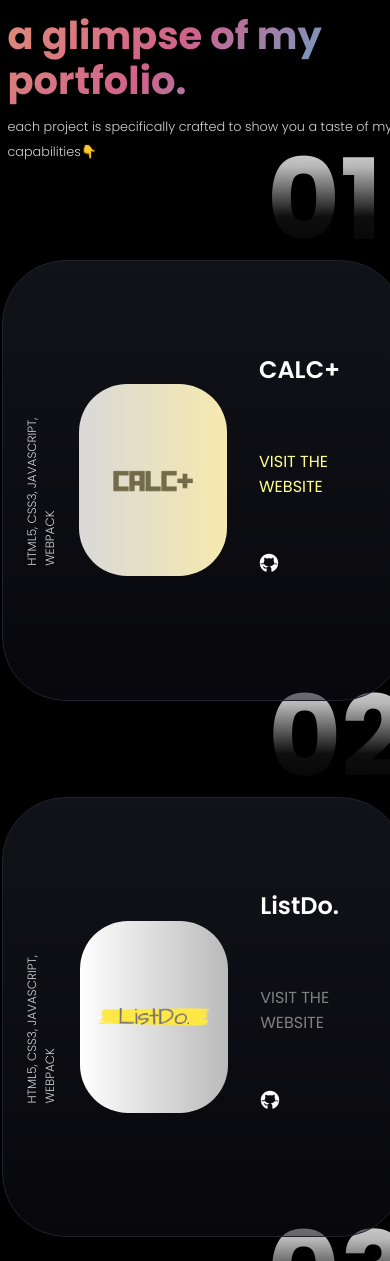
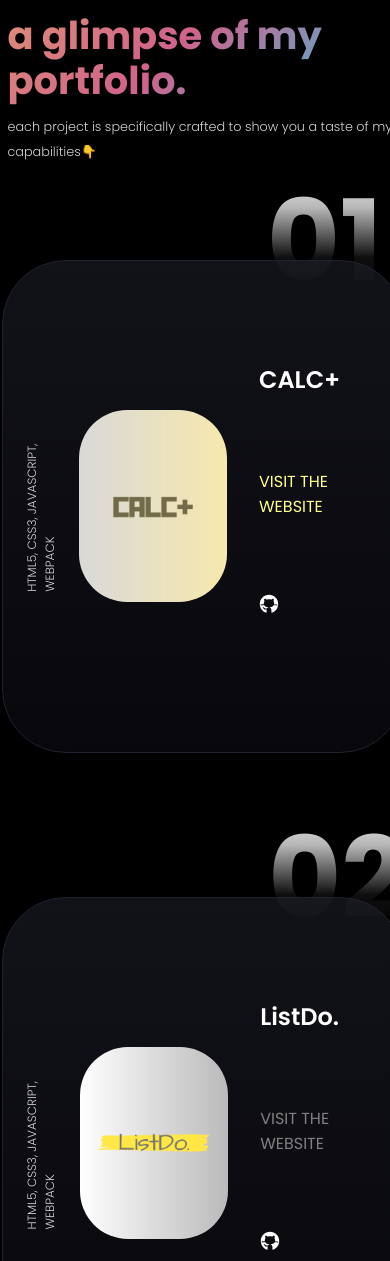
Before and after one commit to tdematos/Portfolio-Website, a website: page index.html in a window 390 px wide. Shown: the part 2183-3444 px from the top of the page. Drawn offline with Linux system fonts and the light colour scheme.

Commit message:
fixing card styling in mobile view

```diff
--- a/sass/_projects.scss
+++ b/sass/_projects.scss
@@ -63,7 +63,7 @@
 
 .project-number {
   position: absolute;
-  bottom: 11.5rem;
+  bottom: 8rem;
   left: 14rem;
   font-size: 7rem;
   font-weight: 700;
@@ -171,6 +171,10 @@
 }
 
 @media (max-width: 480px) {
+  .project-section {
+    height: 2900px;
+  }
+
   .project-heading {
     width: 100%;
     left: 1rem;
@@ -188,7 +192,7 @@
   .project-card {
     position: relative;
     left: 0.5rem;
-    margin-bottom: 6rem;
+    margin-bottom: 9rem;
     height: 33rem;
     width: 25rem;
     border-radius: 4rem;
```
Also changed, not shown: css/style.css, 1 other file.
